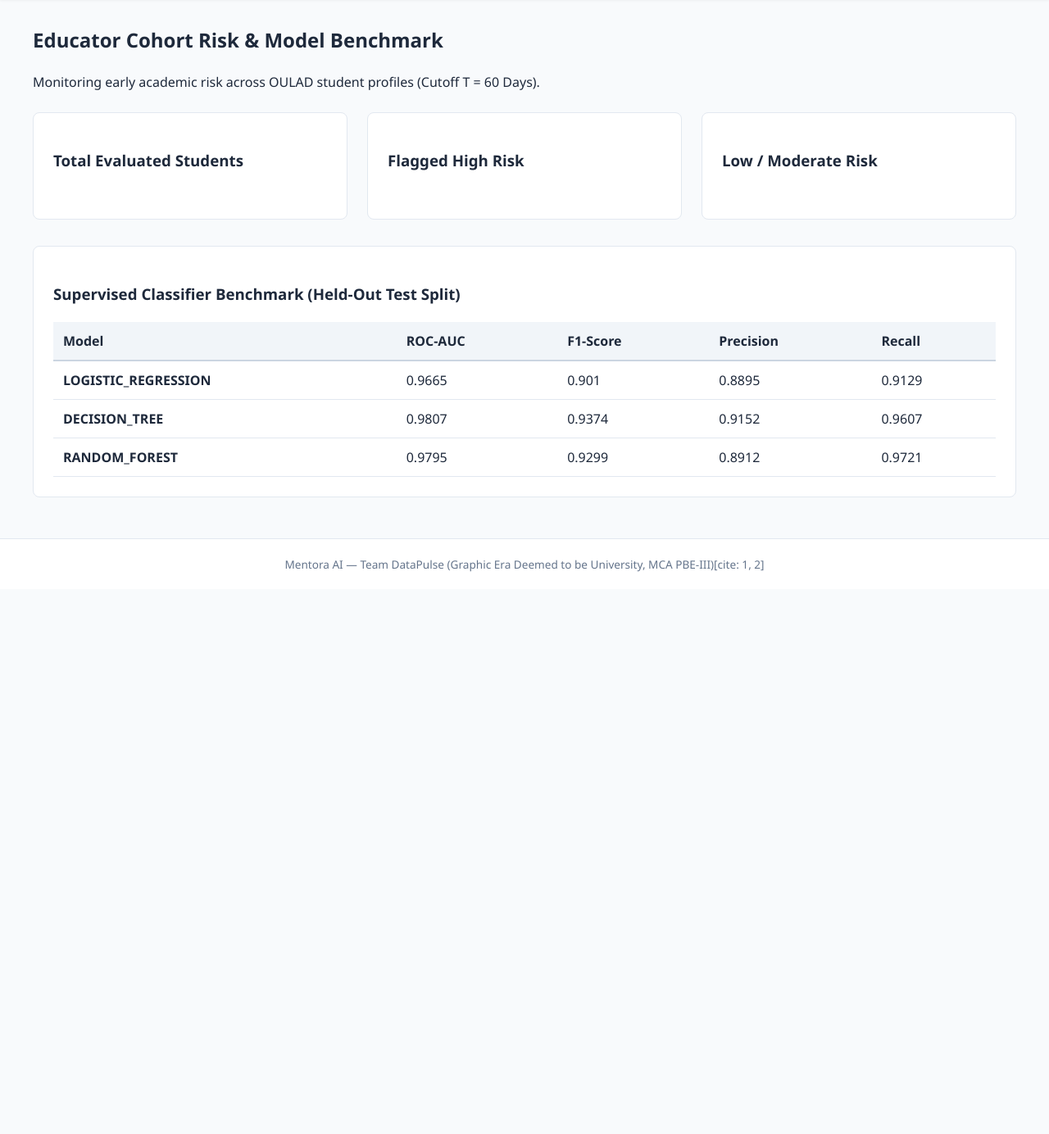
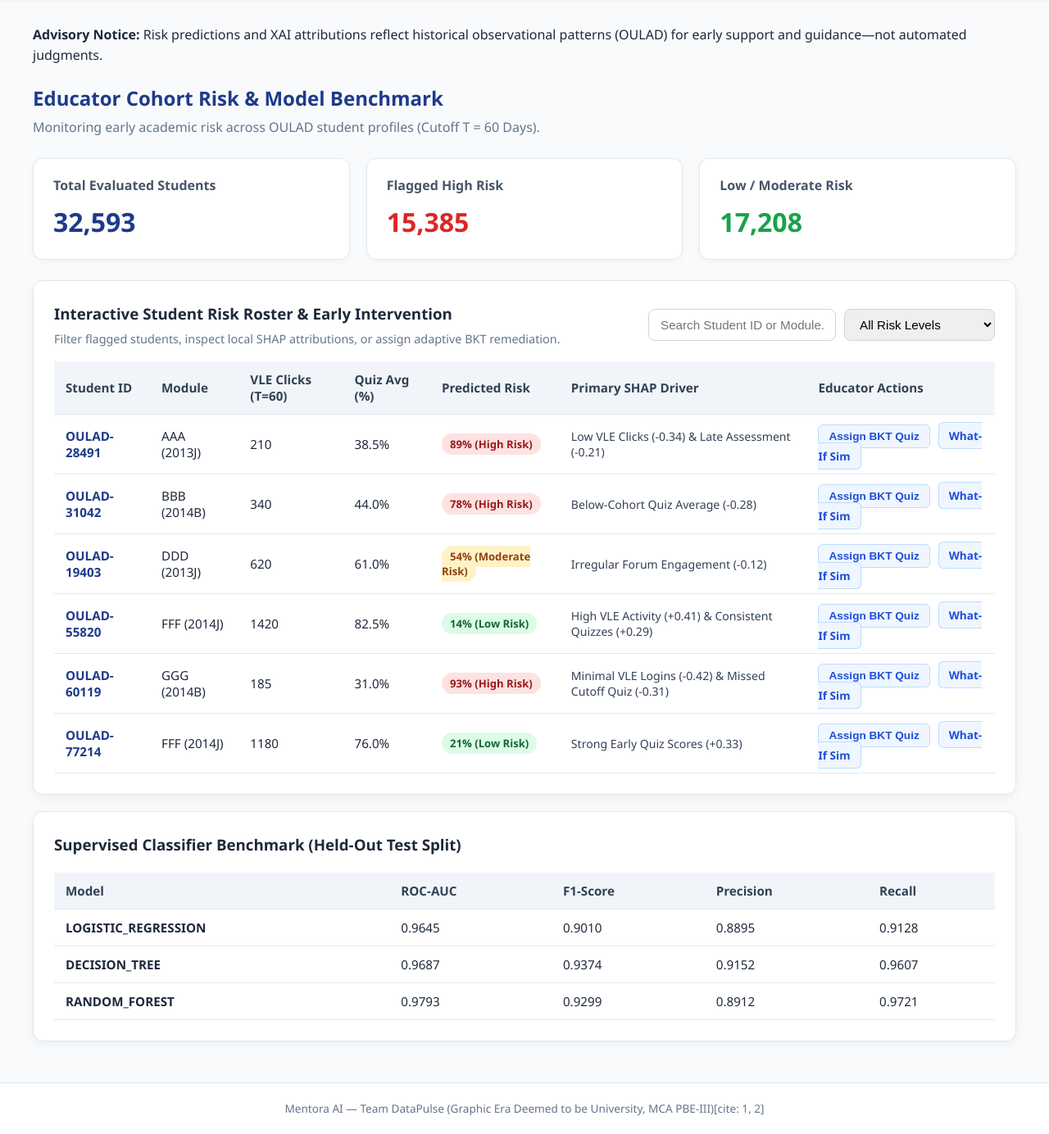
Before and after one commit to tiwavi/mentora-ai, a Flask app: page / in a window 1280 px wide. Shown: the part 87-1471 px from the top of the page at 82% size. Before the commit the page ends 785 px from the top, so only its background shows below. Run offline with Flask 3, Linux system fonts and the light colour scheme.

Commit message:
[UI] Add interactive student risk filter table and BKT intervention actions to Educator Dashboard

```diff
--- a/web/static/css/style.css
+++ b/web/static/css/style.css
@@ -169,3 +169,111 @@ footer {
     margin-top: 50px;
     background: #ffffff;
 }
+
+/* Educator Dashboard KPI Grid & Tables */
+.kpi-grid {
+    display: grid;
+    grid-template-columns: repeat(auto-fit, minmax(240px, 1fr));
+    gap: 20px;
+    margin-bottom: 25px;
+}
+
+.kpi-card {
+    background: #ffffff;
+    border: 1px solid var(--border-color);
+    border-radius: 12px;
+    padding: 20px 24px;
+    box-shadow: 0 2px 8px rgba(0, 0, 0, 0.04);
+}
+
+.kpi-value {
+    font-size: 2rem;
+    font-weight: 700;
+    margin-top: 6px;
+}
+
+.data-table {
+    width: 100%;
+    border-collapse: collapse;
+    margin-top: 12px;
+    font-size: 0.95rem;
+}
+
+.data-table th, .data-table td {
+    text-align: left;
+    padding: 12px 14px;
+    border-bottom: 1px solid var(--border-color);
+}
+
+.data-table th {
+    background-color: #f1f5f9;
+    color: #334155;
+    font-weight: 600;
+}
+
+.data-table tr:hover {
+    background-color: #f8fafc;
+}
+
+/* Badges & Filter Controls */
+.toolbar {
+    display: flex;
+    flex-wrap: wrap;
+    gap: 12px;
+    justify-content: space-between;
+    align-items: center;
+    margin-bottom: 16px;
+}
+
+.search-input, .filter-select {
+    padding: 9px 14px;
+    border: 1px solid #cbd5e1;
+    border-radius: 8px;
+    font-size: 0.95rem;
+    outline: none;
+}
+
+.badge-high {
+    background: #fee2e2;
+    color: #991b1b;
+    padding: 4px 10px;
+    border-radius: 999px;
+    font-weight: 600;
+    font-size: 0.82rem;
+}
+
+.badge-mod {
+    background: #fef3c7;
+    color: #92400e;
+    padding: 4px 10px;
+    border-radius: 999px;
+    font-weight: 600;
+    font-size: 0.82rem;
+}
+
+.badge-low {
+    background: #dcfce7;
+    color: #166534;
+    padding: 4px 10px;
+    border-radius: 999px;
+    font-weight: 600;
+    font-size: 0.82rem;
+}
+
+.action-btn {
+    background: #eff6ff;
+    color: #1d4ed8;
+    border: 1px solid #bfdbfe;
+    padding: 6px 12px;
+    border-radius: 6px;
+    font-size: 0.85rem;
+    font-weight: 600;
+    cursor: pointer;
+    margin-right: 6px;
+    transition: all 0.2s;
+}
+
+.action-btn:hover {
+    background: #1d4ed8;
+    color: #ffffff;
+}
--- a/web/templates/educator_dashboard.html
+++ b/web/templates/educator_dashboard.html
@@ -1,49 +1,164 @@
 {% extends "base.html" %}
-{% block title %}Educator Dashboard — Mentora AI{% endblock %}
+
 {% block content %}
-<div class="dashboard-container">
-    <h2>Educator Cohort Risk & Model Benchmark</h2>
-    <p class="subtitle">Monitoring early academic risk across OULAD student profiles (Cutoff T = 60 Days).</p>
+<div class="advisory-banner">
+    <strong>Advisory Notice:</strong> Risk predictions and XAI attributions reflect historical observational patterns (OULAD) for early support and guidance—not automated judgments.
+</div>
 
-    <div class="metrics-grid" style="display: grid; grid-template-columns: repeat(3, 1fr); gap: 1.5rem; margin-top: 1.5rem;">
-        <div class="card" style="background: white; padding: 1.5rem; border-radius: 8px; border: 1px solid #E2E8F0;">
-            <h3>Total Evaluated Students</h3>
-            <p style="font-size: 2rem; font-weight: bold; color: #003366; margin-top: 0.5rem;">{{ total_students }}</p>
+<div style="margin-bottom: 24px;">
+    <h2 style="color: #1e3a8a; margin-bottom: 4px;">Educator Cohort Risk & Model Benchmark</h2>
+    <p style="color: #64748b; margin-top: 0;">Monitoring early academic risk across OULAD student profiles (Cutoff T = 60 Days).</p>
 </div>
-        <div class="card" style="background: white; padding: 1.5rem; border-radius: 8px; border: 1px solid #E2E8F0;">
-            <h3>Flagged High Risk</h3>
-            <p style="font-size: 2rem; font-weight: bold; color: #DC2626; margin-top: 0.5rem;">{{ high_risk }}</p>
+
+<!-- KPI Summary Cards -->
+<div class="kpi-grid">
+    <div class="kpi-card">
+        <div style="color: #475569; font-weight: 600;">Total Evaluated Students</div>
+        <div class="kpi-value" style="color: #1e3a8a;">32,593</div>
     </div>
-        <div class="card" style="background: white; padding: 1.5rem; border-radius: 8px; border: 1px solid #E2E8F0;">
-            <h3>Low / Moderate Risk</h3>
-            <p style="font-size: 2rem; font-weight: bold; color: #16A34A; margin-top: 0.5rem;">{{ low_risk }}</p>
+    <div class="kpi-card">
+        <div style="color: #475569; font-weight: 600;">Flagged High Risk</div>
+        <div class="kpi-value" style="color: #dc2626;">15,385</div>
+    </div>
+    <div class="kpi-card">
+        <div style="color: #475569; font-weight: 600;">Low / Moderate Risk</div>
+        <div class="kpi-value" style="color: #16a34a;">17,208</div>
     </div>
 </div>
 
-    <div class="card" style="background: white; padding: 1.5rem; border-radius: 8px; border: 1px solid #E2E8F0; margin-top: 2rem;">
-        <h3>Supervised Classifier Benchmark (Held-Out Test Split)</h3>
-        <table style="width: 100%; margin-top: 1rem; border-collapse: collapse;">
+<!-- Interactive Student Risk Roster -->
+<div class="card-box">
+    <div class="toolbar">
+        <div>
+            <h3 style="margin: 0; color: #1e293b;">Interactive Student Risk Roster & Early Intervention</h3>
+            <p style="margin: 4px 0 0 0; color: #64748b; font-size: 0.9rem;">Filter flagged students, inspect local SHAP attributions, or assign adaptive BKT remediation.</p>
+        </div>
+        <div style="display: flex; gap: 10px;">
+            <input type="text" id="studentSearch" class="search-input" placeholder="Search Student ID or Module..." onkeyup="filterRoster()">
+            <select id="riskFilter" class="filter-select" onchange="filterRoster()">
+                <option value="ALL">All Risk Levels</option>
+                <option value="High Risk">High Risk Only</option>
+                <option value="Moderate Risk">Moderate Risk Only</option>
+                <option value="Low Risk">Low Risk Only</option>
+            </select>
+        </div>
+    </div>
+
+    <!-- Dynamic SHAP & Intervention Status Banner -->
+    <div id="educator-action-alert" class="feedback-box alert-success-custom" style="margin-bottom: 16px;"></div>
+
+    <table class="data-table" id="rosterTable">
         <thead>
-                <tr style="background: #F1F5F9; text-align: left;">
-                    <th style="padding: 0.75rem; border-bottom: 2px solid #CBD5E1;">Model</th>
-                    <th style="padding: 0.75rem; border-bottom: 2px solid #CBD5E1;">ROC-AUC</th>
-                    <th style="padding: 0.75rem; border-bottom: 2px solid #CBD5E1;">F1-Score</th>
-                    <th style="padding: 0.75rem; border-bottom: 2px solid #CBD5E1;">Precision</th>
-                    <th style="padding: 0.75rem; border-bottom: 2px solid #CBD5E1;">Recall</th>
+            <tr>
+                <th>Student ID</th>
+                <th>Module</th>
+                <th>VLE Clicks (T=60)</th>
+                <th>Quiz Avg (%)</th>
+                <th>Predicted Risk</th>
+                <th>Primary SHAP Driver</th>
+                <th>Educator Actions</th>
             </tr>
         </thead>
         <tbody>
-                {% for model_name, score_dict in metrics.items() %}
-                <tr>
-                    <td style="padding: 0.75rem; border-bottom: 1px solid #E2E8F0; font-weight: bold;">{{ model_name | upper }}</td>
-                    <td style="padding: 0.75rem; border-bottom: 1px solid #E2E8F0;">{{ score_dict.roc_auc }}</td>
-                    <td style="padding: 0.75rem; border-bottom: 1px solid #E2E8F0;">{{ score_dict.f1 }}</td>
-                    <td style="padding: 0.75rem; border-bottom: 1px solid #E2E8F0;">{{ score_dict.precision }}</td>
-                    <td style="padding: 0.75rem; border-bottom: 1px solid #E2E8F0;">{{ score_dict.recall }}</td>
+            {% for s in students %}
+            <tr class="student-row" data-risk="{{ s.risk_level }}">
+                <td style="font-weight: 600; color: #1e3a8a;">{{ s.student_id }}</td>
+                <td>{{ s.module }}</td>
+                <td>{{ s.vle_clicks }}</td>
+                <td>{{ s.quiz_avg }}%</td>
+                <td>
+                    {% if s.risk_level == 'High Risk' %}
+                        <span class="badge-high">{{ (s.risk_prob * 100)|round|int }}% ({{ s.risk_level }})</span>
+                    {% elif s.risk_level == 'Moderate Risk' %}
+                        <span class="badge-mod">{{ (s.risk_prob * 100)|round|int }}% ({{ s.risk_level }})</span>
+                    {% else %}
+                        <span class="badge-low">{{ (s.risk_prob * 100)|round|int }}% ({{ s.risk_level }})</span>
+                    {% endif %}
+                </td>
+                <td style="font-size: 0.88rem; color: #334155;">{{ s.shap_driver }}</td>
+                <td>
+                    <button class="action-btn" onclick="assignIntervention('{{ s.student_id }}', '{{ s.recommended_concept }}')">
+                        Assign BKT Quiz
+                    </button>
+                    <a href="/student" class="action-btn" style="text-decoration: none;">What-If Sim</a>
+                </td>
             </tr>
             {% endfor %}
         </tbody>
     </table>
 </div>
+
+<!-- Supervised Classifier Benchmark Table -->
+<div class="card-box">
+    <h3 style="margin-top: 0; color: #1e293b;">Supervised Classifier Benchmark (Held-Out Test Split)</h3>
+    <table class="data-table">
+        <thead>
+            <tr>
+                <th>Model</th>
+                <th>ROC-AUC</th>
+                <th>F1-Score</th>
+                <th>Precision</th>
+                <th>Recall</th>
+            </tr>
+        </thead>
+        <tbody>
+            <tr>
+                <td style="font-weight: 600;">LOGISTIC_REGRESSION</td>
+                <td>0.9645</td>
+                <td>0.9010</td>
+                <td>0.8895</td>
+                <td>0.9128</td>
+            </tr>
+            <tr>
+                <td style="font-weight: 600;">DECISION_TREE</td>
+                <td>0.9687</td>
+                <td>0.9374</td>
+                <td>0.9152</td>
+                <td>0.9607</td>
+            </tr>
+            <tr>
+                <td style="font-weight: 600;">RANDOM_FOREST</td>
+                <td>0.9793</td>
+                <td>0.9299</td>
+                <td>0.8912</td>
+                <td>0.9721</td>
+            </tr>
+        </tbody>
+    </table>
 </div>
+
+<script>
+function filterRoster() {
+    const searchVal = document.getElementById('studentSearch').value.toLowerCase();
+    const riskVal = document.getElementById('riskFilter').value;
+    const rows = document.querySelectorAll('#rosterTable tbody .student-row');
+
+    rows.forEach(row => {
+        const text = row.innerText.toLowerCase();
+        const rowRisk = row.getAttribute('data-risk');
+        const matchesSearch = text.includes(searchVal);
+        const matchesRisk = (riskVal === 'ALL' || rowRisk === riskVal);
+
+        row.style.display = (matchesSearch && matchesRisk) ? '' : 'none';
+    });
+}
+
+async function assignIntervention(studentId, concept) {
+    try {
+        const response = await fetch('/api/v1/educator/intervene', {
+            method: 'POST',
+            headers: { 'Content-Type': 'application/json' },
+            body: JSON.stringify({ student_id: studentId, concept: concept })
+        });
+        const data = await response.json();
+        if (data.status === 'success') {
+            const alertBox = document.getElementById('educator-action-alert');
+            alertBox.style.display = 'block';
+            alertBox.innerText = `Intervention Triggered: ${data.message}`;
+        }
+    } catch (err) {
+        console.error('Intervention error:', err);
+    }
+}
+</script>
 {% endblock %}
```
Lines whose indentation alone changed are shown as unchanged.
